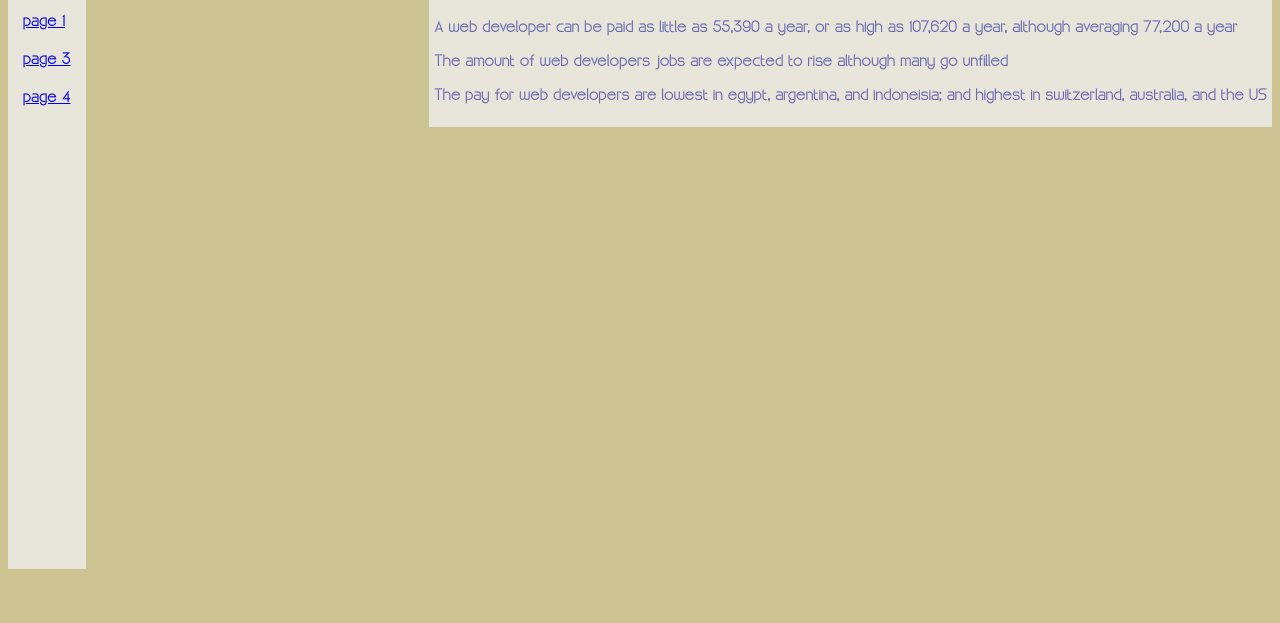
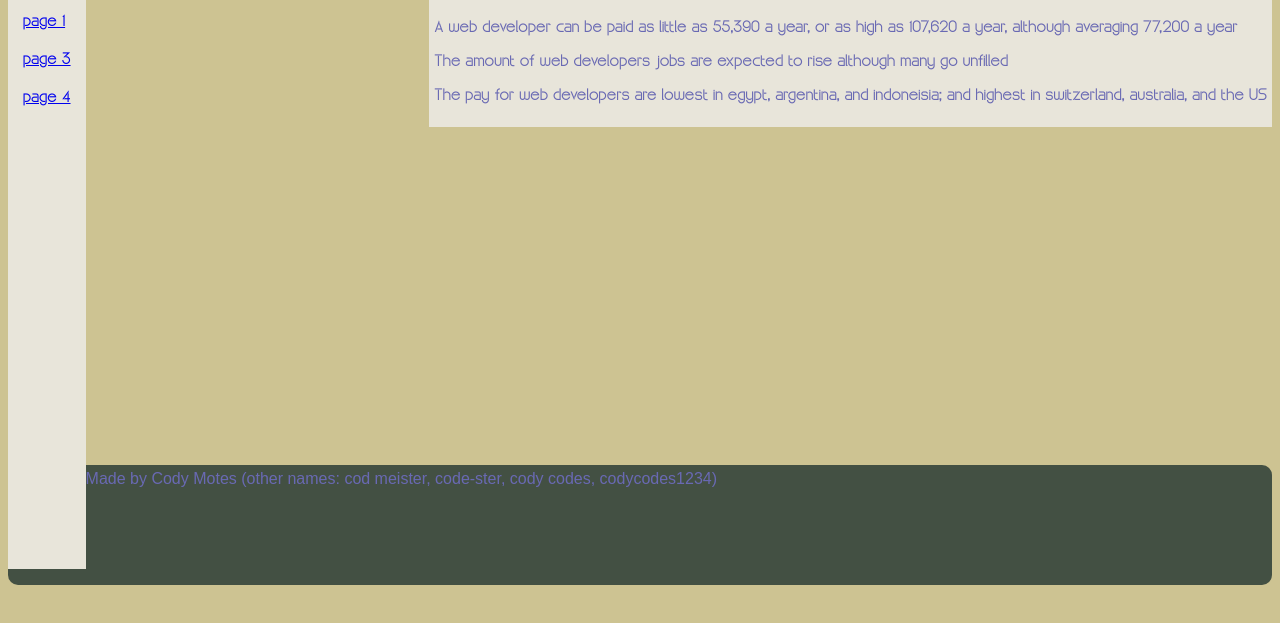
Before and after one commit to codycodesinschool/codys-codes, a plain HTML site: page sites/DreamJob/p2.html in a window 1280 px wide. Shown: the part 121-744 px from the top of the page. Drawn offline with Linux system fonts and the light colour scheme.

Commit message:
NTH SOLUTION PLEASE

```diff
--- a/sites/DreamJob/p2.html
+++ b/sites/DreamJob/p2.html
@@ -4,9 +4,9 @@
 <head>
     <title>
         <title>My Dream Job</title>
-    <meta charset="utf-8">
-    <meta name="viewport" content="width=device-width, initial-scale=1">
-    <link rel="stylesheet" href="style.css">
+        <meta charset="utf-8">
+        <meta name="viewport" content="width=device-width, initial-scale=1">
+        <link rel="stylesheet" href="style.css">
 
 </head>
 
@@ -38,6 +38,10 @@
 
 
     </article>
+    <br/><br/><br/><br/><br/><br/><br/><br/><br/><br/><br/><br/><br/><br/><br/><br/><br/><br/><br/><br/><br/><br/><br/><br/><br/>
+    <footer>
+        <p>Made by Cody Motes (other names: cod meister, code-ster, cody codes, codycodes1234)</p>
+    </footer>
 
 </body>
 
```
Also changed, not shown: sites/DreamJob/p3.html (+7 -4 lines), sites/DreamJob/p4.html (+4 -0 lines).
